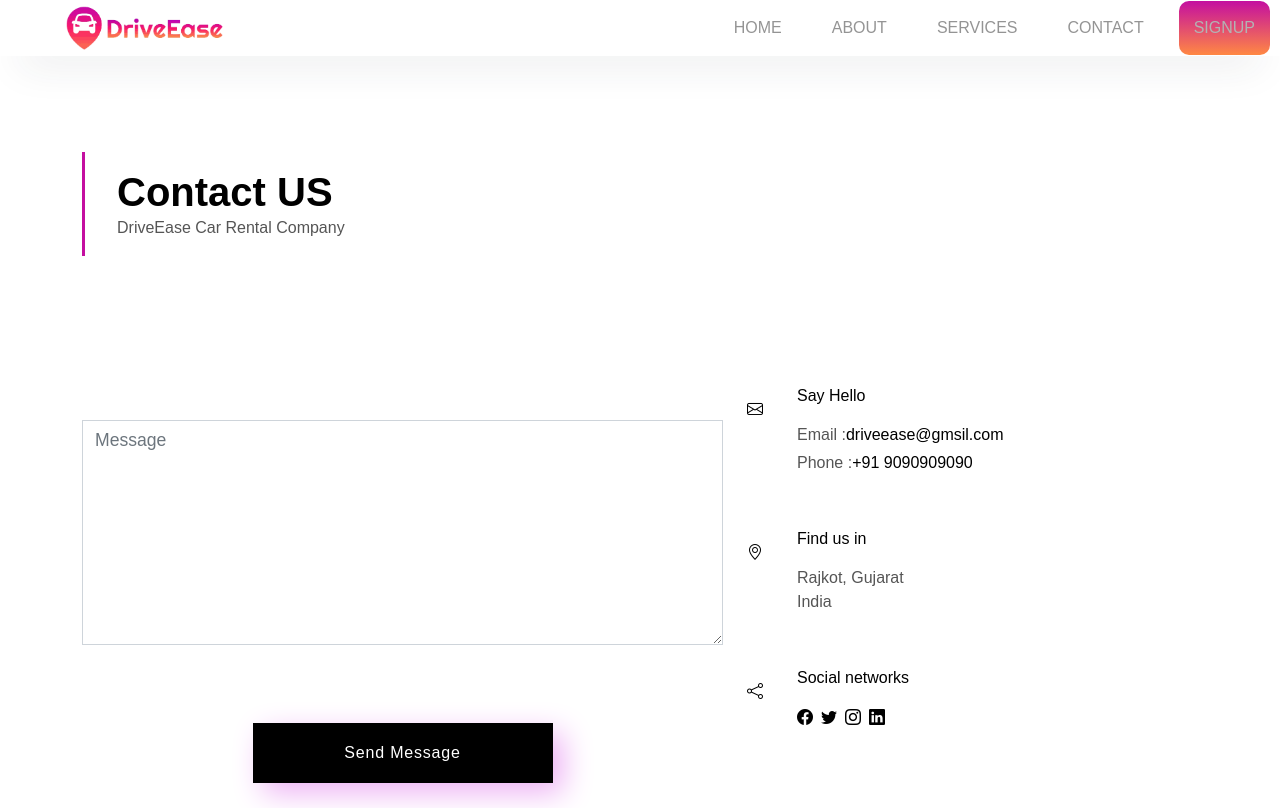
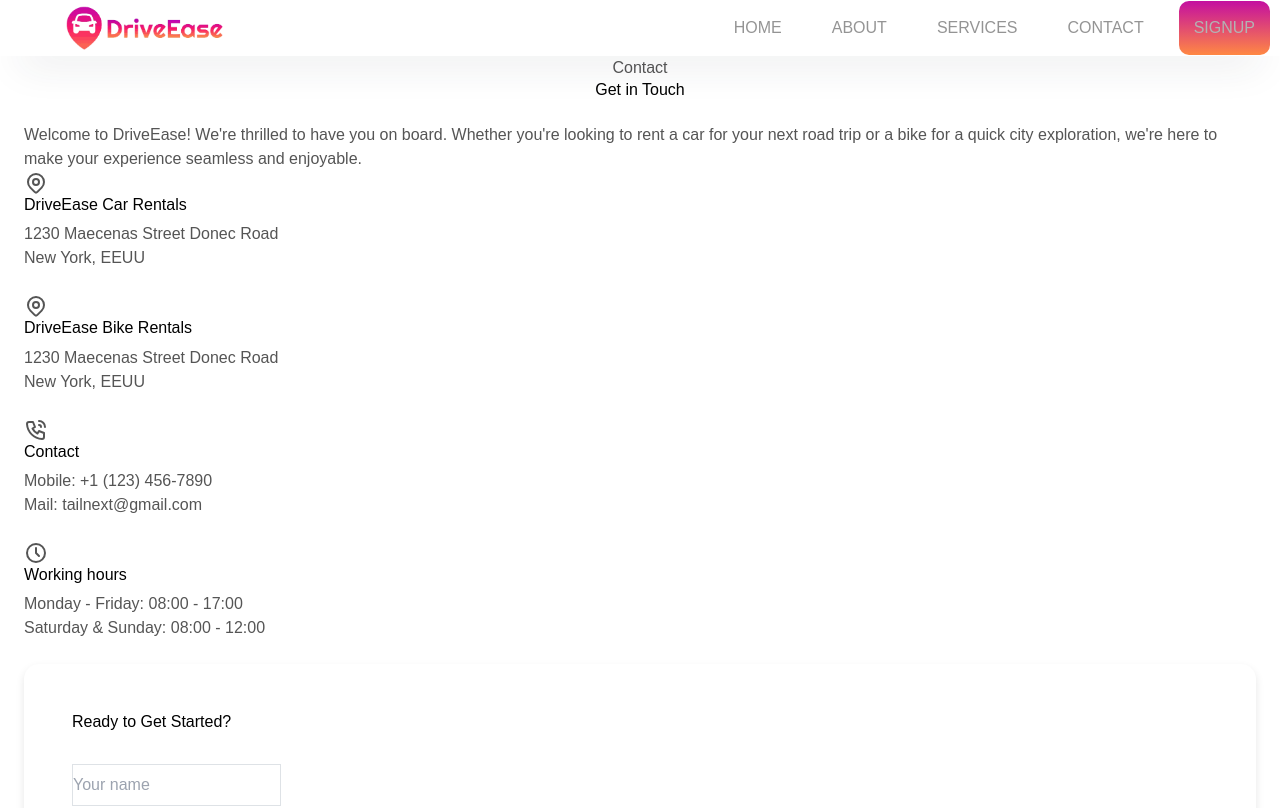
Before and after one commit to jeel-butani/DriveEase-React, a React (Vite) app: page /contact in a window 1280 px wide. Shown: the top 808 px of the page. Built offline with nearby package versions, Linux system fonts and the light colour scheme.

Commit message:
change ui for contact form

```diff
--- a/src/pages/contact.jsx
+++ b/src/pages/contact.jsx
@@ -15,177 +15,135 @@ const Contact = () => {
   return (
     <>
       <header>
-        <Navbar/>
+        <Navbar />
       </header>
-      <section class="intro-single">
-        <div class="container">
-          <div class="row">
-            <div class="col-md-12 col-lg-8">
-              <div class="title-single-box">
-                <h1 class="title-single">Contact US</h1>
-                <span class="color-text-a">DriveEase Car Rental Company</span>
+      <section class="bg-white" id="contact">
+        <div class="mx-auto max-w-7xl px-4 py-16 sm:px-6 lg:px-8 lg:py-20">
+          <div class="mb-4">
+            <div class="mb-6 max-w-3xl text-center sm:text-center md:mx-auto md:mb-12">
+              <p class="text-base font-semibold uppercase tracking-wide text-blue-600">
+                Contact
+              </p>
+              <h2 class="font-heading mb-4 font-bold tracking-tight text-gray-900 text-3xl sm:text-5xl">
+                Get in Touch
+              </h2>
+            </div>
+          </div>
+          <div class="flex items-stretch justify-center">
+            <div class="grid md:grid-cols-2">
+              <div class="h-full pr-6">
+                <p class="mt-3 mb-12 text-lg text-gray-600">
+                  Welcome to DriveEase! We're thrilled to have you on board. Whether you're looking to rent a car for your next road trip or a bike for a quick city exploration, we're here to make your experience seamless and enjoyable.
+                </p>
+                <ul class="mb-6 md:mb-0">
+                  <li class="flex">
+                    <div class="flex h-10 w-10 items-center justify-center rounded bg-blue-900 text-gray-50">
+                      <svg xmlns="http://www.w3.org/2000/svg" width="24" height="24" viewBox="0 0 24 24"
+                        fill="none" stroke="currentColor" stroke-width="2" stroke-linecap="round"
+                        stroke-linejoin="round" class="h-6 w-6">
+                        <path d="M9 11a3 3 0 1 0 6 0a3 3 0 0 0 -6 0"></path>
+                        <path
+                          d="M17.657 16.657l-4.243 4.243a2 2 0 0 1 -2.827 0l-4.244 -4.243a8 8 0 1 1 11.314 0z">
+                        </path>
+                      </svg>
+                    </div>
+                    <div class="ml-4 mb-4">
+                      <h3 class="mb-2 text-lg font-medium leading-6 text-gray-900">DriveEase Car Rentals
+                      </h3>
+                      <p class="text-gray-600">1230 Maecenas Street Donec Road</p>
+                      <p class="text-gray-600">New York, EEUU</p>
+                    </div>
+                  </li>
+                  <li class="flex">
+                    <div class="flex h-10 w-10 items-center justify-center rounded bg-blue-900 text-gray-50">
+                      <svg xmlns="http://www.w3.org/2000/svg" width="24" height="24" viewBox="0 0 24 24"
+                        fill="none" stroke="currentColor" stroke-width="2" stroke-linecap="round"
+                        stroke-linejoin="round" class="h-6 w-6">
+                        <path d="M9 11a3 3 0 1 0 6 0a3 3 0 0 0 -6 0"></path>
+                        <path
+                          d="M17.657 16.657l-4.243 4.243a2 2 0 0 1 -2.827 0l-4.244 -4.243a8 8 0 1 1 11.314 0z">
+                        </path>
+                      </svg>
+                    </div>
+                    <div class="ml-4 mb-4">
+                      <h3 class="mb-2 text-lg font-medium leading-6 text-gray-900">DriveEase Bike Rentals
+                      </h3>
+                      <p class="text-gray-600">1230 Maecenas Street Donec Road</p>
+                      <p class="text-gray-600">New York, EEUU</p>
+                    </div>
+                  </li>
+                  <li class="flex">
+                    <div class="flex h-10 w-10 items-center justify-center rounded bg-blue-900 text-gray-50">
+                      <svg xmlns="http://www.w3.org/2000/svg" width="24" height="24" viewBox="0 0 24 24"
+                        fill="none" stroke="currentColor" stroke-width="2" stroke-linecap="round"
+                        stroke-linejoin="round" class="h-6 w-6">
+                        <path d="M5 4h4l2 5l-2.5 1.5a11 11 0 0 0 5 5l1.5 -2.5l5 2v4a2 2 0 0 1 -2 2a16 16 0 0 1 -15 -15a2 2 0 0 1 2 -2">
+                        </path>
+                        <path d="M15 7a2 2 0 0 1 2 2"></path>
+                        <path d="M15 3a6 6 0 0 1 6 6"></path>
+                      </svg>
+                    </div>
+                    <div class="ml-4 mb-4">
+                      <h3 class="mb-2 text-lg font-medium leading-6 text-gray-900">Contact
+                      </h3>
+                      <p class="text-gray-600">Mobile: +1 (123) 456-7890</p>
+                      <p class="text-gray-600">Mail: tailnext@gmail.com</p>
+                    </div>
+                  </li>
+                  <li class="flex">
+                    <div class="flex h-10 w-10 items-center justify-center rounded bg-blue-900 text-gray-50">
+                      <svg xmlns="http://www.w3.org/2000/svg" width="24" height="24" viewBox="0 0 24 24"
+                        fill="none" stroke="currentColor" stroke-width="2" stroke-linecap="round"
+                        stroke-linejoin="round" class="h-6 w-6">
+                        <path d="M3 12a9 9 0 1 0 18 0a9 9 0 0 0 -18 0"></path>
+                        <path d="M12 7v5l3 3"></path>
+                      </svg>
+                    </div>
+                    <div class="ml-4 mb-4">
+                      <h3 class="mb-2 text-lg font-medium leading-6 text-gray-900">Working
+                        hours</h3>
+                      <p class="text-gray-600">Monday - Friday: 08:00 - 17:00</p>
+                      <p class="text-gray-600">Saturday &amp; Sunday: 08:00 - 12:00</p>
+                    </div>
+                  </li>
+                </ul>
+              </div>
+              <div class="card h-fit max-w-6xl p-5 md:p-12" id="form">
+                <h2 class="mb-4 text-2xl font-bold">Ready to Get Started?</h2>
+                <form id="contactForm">
+                  <div class="mb-6">
+                    <div class="mx-0 mb-1 sm:mb-4">
+                      <label for="name" class="pb-1 text-xs uppercase tracking-wider"></label><input
+                        type="text" id="name" autocomplete="given-name" placeholder="Your name"
+                        class="mb-2 w-full bg-white rounded-md border border-gray-400 py-2 pl-2 pr-4 shadow-md"
+                        name="name" />
+                    </div>
+                    <div class="mx-0 mb-1 sm:mb-4">
+                      <label for="email" class="pb-1 text-xs uppercase tracking-wider"></label><input
+                        type="email" id="email" autocomplete="email"
+                        placeholder="Your email address"
+                        class="mb-2 w-full bg-white rounded-md border border-gray-400 py-2 pl-2 pr-4 shadow-md"
+                        name="email" />
+                    </div>
+                  </div>
+                  <div class="mx-0 mb-1 sm:mb-4">
+                    <label for="textarea" class="pb-1 text-xs uppercase tracking-wider"></label><textarea
+                      id="textarea" name="textarea" cols="30" rows="5"
+                      placeholder="Write your message..."
+                      class="mb-2 w-full bg-white rounded-md border border-gray-400 py-2 pl-2 pr-4 shadow-md"></textarea>
+                  </div>
+                  <div class="text-center">
+                    <button type="submit"
+                      class="w-full bg-blue-800 text-white px-6 py-3 font-xl rounded-md sm:mb-0">Send
+                      Message</button>
+                  </div>
+                </form>
               </div>
             </div>
           </div>
         </div>
       </section>
-
-      {/*  */}
-
-      <section class="contact">
-        <div class="container">
-          <div class="row">
-            <div class="col-md-7">
-              <form
-                action="forms/contact.php"
-                method="post"
-                role="form"
-                class="php-email-form"
-              >
-                <div class="row">
-                  <div class="col-md-6 mb-3">
-                    <div class="form-group">
-                      <input
-                        type="text"
-                        name="name"
-                        class="form-control form-control-lg form-control-a"
-                        placeholder="Your Name"
-                        required
-                      />
-                    </div>
-                  </div>
-                  <div class="col-md-6 mb-3">
-                    <div class="form-group">
-                      <input
-                        name="email"
-                        type="email"
-                        class="form-control form-control-lg form-control-a"
-                        placeholder="Your Email"
-                        required
-                      />
-                    </div>
-                  </div>
-                  <div class="col-md-12 mb-3">
-                    <div class="form-group">
-                      <input
-                        type="text"
-                        name="subject"
-                        class="form-control form-control-lg form-control-a"
-                        placeholder="Subject"
-                        required
-                      />
-                    </div>
-                  </div>
-                  <div class="col-md-12">
-                    <div class="form-group">
-                      <textarea
-                        name="message"
-                        class="form-control"
-                        cols="45"
-                        rows="8"
-                        placeholder="Message"
-                        required
-                      ></textarea>
-                    </div>
-                  </div>
-                  <div class="col-md-12 my-3">
-                    <div class="mb-3">
-                      <div class="loading">Loading</div>
-                      <div class="error-message"></div>
-                      <div class="sent-message">
-                        Your message has been sent. Thank you!
-                      </div>
-                    </div>
-                  </div>
-
-                  <div class="col-md-12 text-center">
-                    <button type="submit" class="btn btn-a">
-                      Send Message
-                    </button>
-                  </div>
-                </div>
-              </form>
-            </div>
-            <div class="col-md-5 section-md-t3">
-              <div class="icon-box section-b2">
-                <div class="icon-box-icon">
-                  <span class="bi bi-envelope"></span>
-                </div>
-                <div class="icon-box-content table-cell">
-                  <div class="icon-box-title">
-                    <h4 class="icon-title">Say Hello</h4>
-                  </div>
-                  <div class="icon-box-content">
-                    <p class="mb-1">
-                      Email :
-                      <span class="color-a">driveease@gmsil.com</span>
-                    </p>
-                    <p class="mb-1">
-                      Phone :
-                      <span class="color-a">+91 9090909090</span>
-                    </p>
-                  </div>
-                </div>
-              </div>
-
-              <div class="icon-box section-b2">
-                  <div class="icon-box-icon">
-                    <span class="bi bi-geo-alt"></span>
-                  </div>
-                  <div class="icon-box-content table-cell">
-                    <div class="icon-box-title">
-                      <h4 class="icon-title">Find us in</h4>
-                    </div>
-                    <div class="icon-box-content">
-                      <p class="mb-1">
-                        Rajkot, Gujarat
-                        <br/> India
-                      </p>
-                    </div>
-                  </div>
-                </div>
-
-                <div class="icon-box">
-                  <div class="icon-box-icon">
-                    <span class="bi bi-share"></span>
-                  </div>
-                  <div class="icon-box-content table-cell">
-                    <div class="icon-box-title">
-                      <h4 class="icon-title">Social networks</h4>
-                    </div>
-                    <div class="icon-box-content">
-                      <div class="socials-footer">
-                        <ul class="list-inline">
-                          <li class="list-inline-item">
-                            <a href="#" class="link-one">
-                              <i class="bi bi-facebook" aria-hidden="true"></i>
-                            </a>
-                          </li>
-                          <li class="list-inline-item">
-                            <a href="#" class="link-one">
-                              <i class="bi bi-twitter" aria-hidden="true"></i>
-                            </a>
-                          </li>
-                          <li class="list-inline-item">
-                            <a href="#" class="link-one">
-                              <i class="bi bi-instagram" aria-hidden="true"></i>
-                            </a>
-                          </li>
-                          <li class="list-inline-item">
-                            <a href="#" class="link-one">
-                              <i class="bi bi-linkedin" aria-hidden="true"></i>
-                            </a>
-                          </li>
-                        </ul>
-                      </div>
-                    </div>
-                  </div>
-                </div>
-            </div>
-          </div>
-        </div>
-      </section>
-      <Footer/>
+      <Footer />
     </>
   );
 };
```
